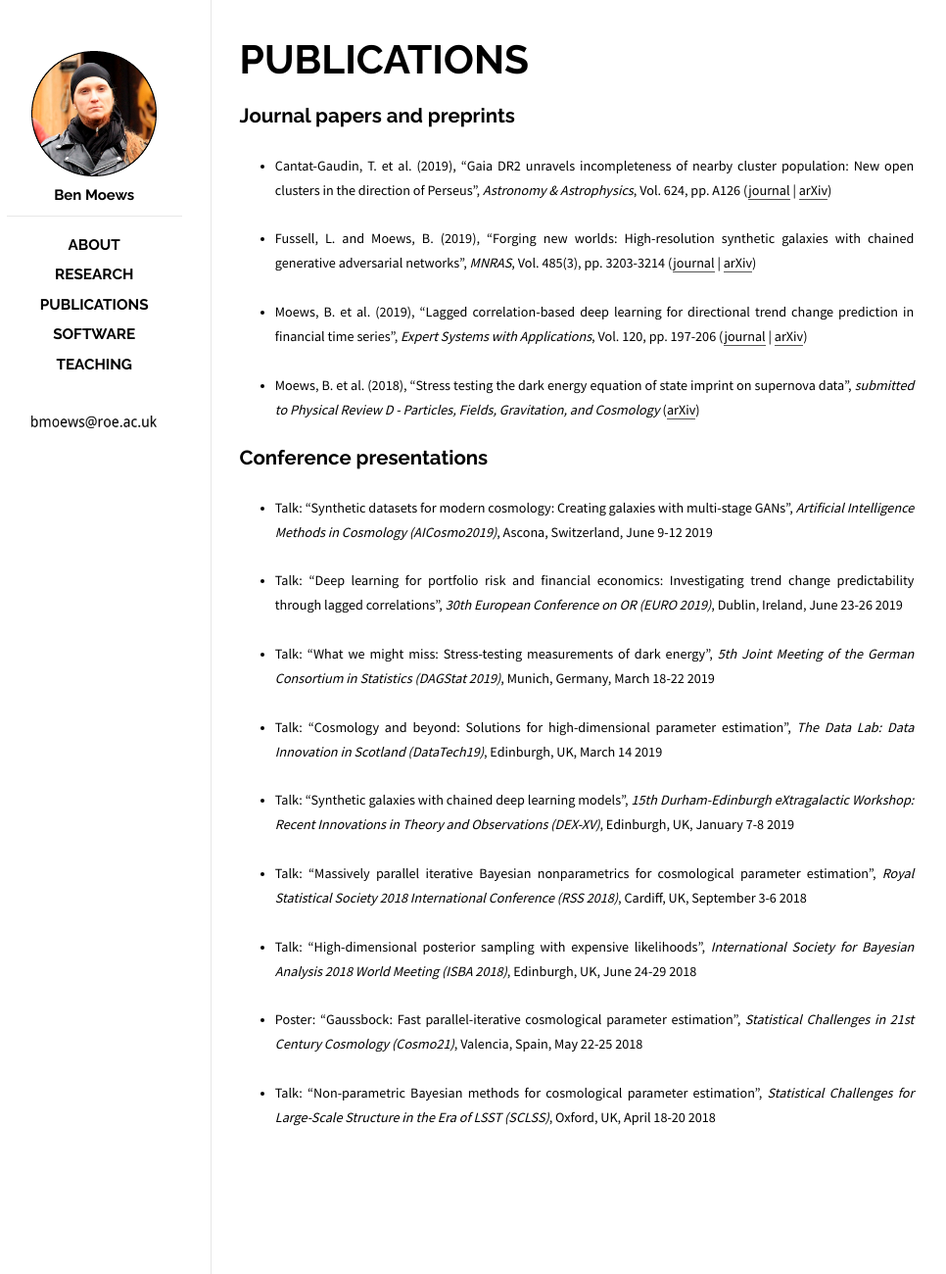
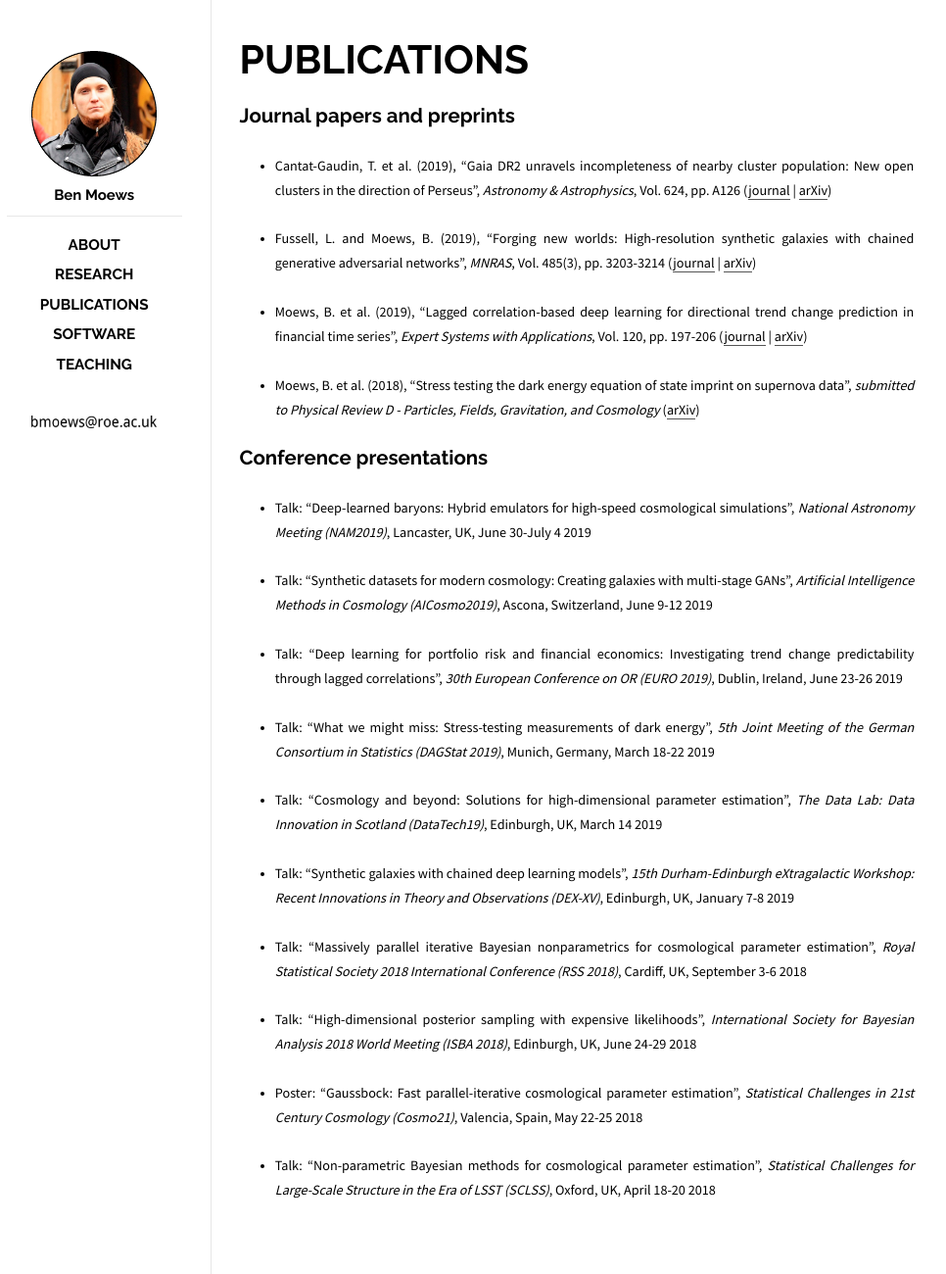
Before and after one commit to moews/moews.github.io, a Jekyll site: the page built from _posts/2017-03-25-publications.md, in a window 1280 px wide. Shown: the whole page at 98% size, without its empty margins (143-1109 px from the left). Built offline with Jekyll 4.4.1, drawn with Linux system fonts in a browser that asks for light colours.

Commit message:
Update 2017-03-25-publications.md

```diff
--- a/_posts/2017-03-25-publications.md
+++ b/_posts/2017-03-25-publications.md
@@ -22,6 +22,10 @@ categories: posts
 
 ## Conference presentations
 
+
+
+* <small>Talk: "Deep-learned baryons: Hybrid emulators for high-speed cosmological simulations", _National Astronomy Meeting (NAM2019)_, Lancaster, UK, June 30-July 4 2019</small>
+
 * <small>Talk: "Synthetic datasets for modern cosmology: Creating galaxies with multi-stage GANs", _Artificial Intelligence Methods in Cosmology (AICosmo2019)_, Ascona, Switzerland, June 9-12 2019</small>
 
 * <small>Talk: "Deep learning for portfolio risk and financial economics: Investigating trend change predictability through lagged correlations", _30th European Conference on OR (EURO 2019)_, Dublin, Ireland, June 23-26 2019</small>
```
